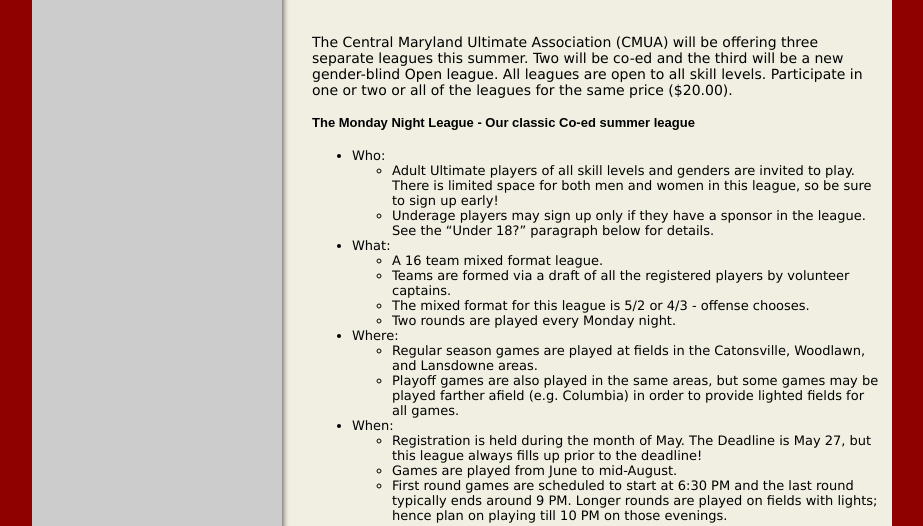
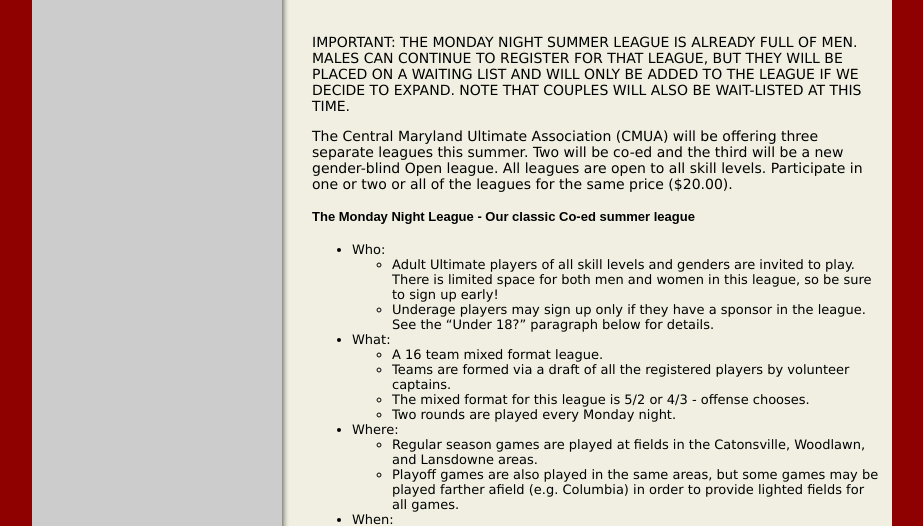
Before and after one commit to llimllib/CMUA, a Django app: page /register/ in a window 1280 px wide. Shown: the part 200-726 px from the top of the page, without its empty margins (178-1101 px from the left). Run offline with Django 3.2, Linux system fonts and the light colour scheme; parts of the project's set-up code (start-up, migrations or seed data) failed here and were passed over.

Commit message:
adding waitlist text to the registration page

```diff
--- a/cmua/templates/register/index.html
+++ b/cmua/templates/register/index.html
@@ -8,6 +8,8 @@
     {% if form.errors %}
       <span class="errorlist">There were errors submitting your information; see below</span>
     {% endif %}
+    <p>
+    IMPORTANT: THE MONDAY NIGHT SUMMER LEAGUE IS ALREADY FULL OF MEN. MALES CAN CONTINUE TO REGISTER FOR THAT LEAGUE, BUT THEY WILL BE PLACED ON A WAITING LIST AND WILL ONLY BE ADDED TO THE LEAGUE IF WE DECIDE TO EXPAND. NOTE THAT COUPLES WILL ALSO BE WAIT-LISTED AT THIS TIME.
     <p>
 The Central Maryland Ultimate Association (CMUA) will be offering three
 separate leagues this summer.  Two will be co-ed and the third will be a new gender-blind Open league.  All leagues are open to all skill levels. Participate in one or two or all of the leagues for the same price ($20.00).<br>
```
